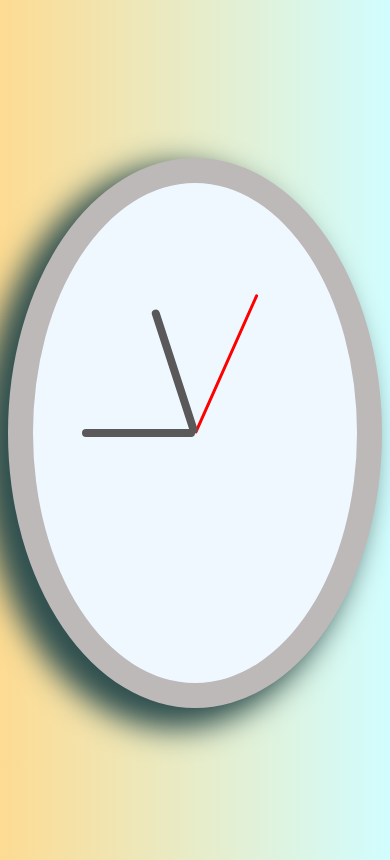
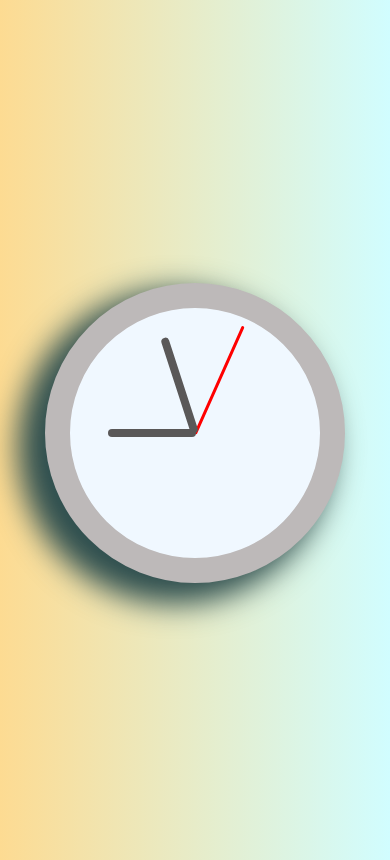
Before and after one commit to MuttenRoshi11/CSS-clock, a plain HTML site: page index.html in a window 390 px wide. Drawn offline with Linux system fonts and the light colour scheme.

Commit message:
Adjust the layout for mobile screens

```diff
--- a/main.css
+++ b/main.css
@@ -43,3 +43,19 @@ body {
     height: 8px;
     width: 35%;
 }
+
+@media screen and (max-width: 800px) {
+    .frame {
+        display: inherit;
+        justify-content: center;
+        align-items: center;
+        height: 100%;
+        border: 25px solid #bdb9b9;
+        width: 250px;
+        height: 250px;
+        border-radius: 50%;
+        transform: translateY(3px);
+        background-color: aliceblue;
+        box-shadow: -20px 14px 30px 7px darkslategray;
+    }
+}
```
